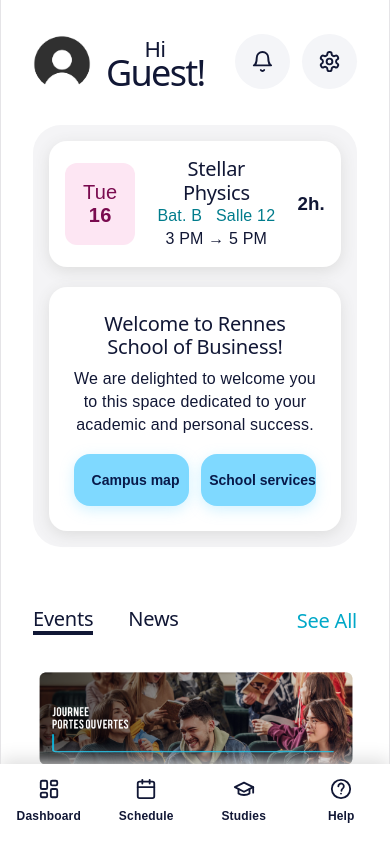
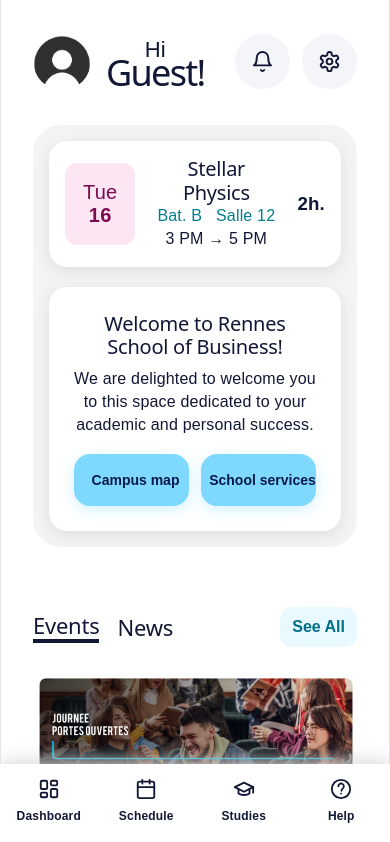
Before and after one commit to TechByAK/figma, a React (Vite) app: page /home in a window 390 px wide. Shown: the top 842 px of the page. Built offline with nearby package versions, Linux system fonts and the light colour scheme.

Commit message:
Fix mobile news header layout

```diff
--- a/src/pages/Home.jsx
+++ b/src/pages/Home.jsx
@@ -66,16 +66,16 @@ function Home() {
       </div>
 
       <div style={eventsHeader}>
-        <div style={{ display: "flex", gap: "35px" }}>
-          <h2 style={{ borderBottom: "4px solid #111735" }}>Events</h2>
-          <h2 style={{ color: "#111735", cursor: "pointer" }} onClick={() => navigate("/news")}>
+        <div style={eventTabs}>
+          <h2 style={activeEventTab}>Events</h2>
+          <h2 style={eventTab} onClick={() => navigate("/news")}>
             News
           </h2>
         </div>
 
-        <h2 style={{ color: "#00a8c8", cursor: "pointer" }} onClick={() => navigate("/news")}>
+        <button style={seeAllButton} onClick={() => navigate("/news")}>
           See All
-        </h2>
+        </button>
       </div>
 
       <img src="/images/event1.png" style={eventImg} />
@@ -134,7 +134,11 @@ const dateBox = { background: "#fde6f3", borderRadius: "12px", padding: "18px",
 const welcomeCard = { background: "white", borderRadius: "18px", padding: "25px", marginTop: "20px", boxShadow: "0 4px 15px #ddd" };
 const welcomeActions = { display: "grid", gridTemplateColumns: "repeat(2, minmax(0, 1fr))", gap: "12px", marginTop: "18px" };
 const welcomeButton = { minHeight: "52px", background:"#7fd9ff", color:"#081a4a", border:"none", borderRadius:"16px", padding:"0 14px", fontSize:"14px", fontWeight:"700", cursor:"pointer", boxShadow:"0 4px 14px rgba(127,217,255,0.35)", display: "flex", alignItems: "center", justifyContent: "center", gap: "8px", whiteSpace: "nowrap" };
-const eventsHeader = { display: "flex", justifyContent: "space-between", alignItems: "center" };
+const eventsHeader = { display: "flex", justifyContent: "space-between", alignItems: "center", gap: "14px", marginBottom: "2px" };
+const eventTabs = { minWidth: 0, display: "flex", alignItems: "center", gap: "18px", flexWrap: "wrap" };
+const activeEventTab = { margin: 0, borderBottom: "4px solid #111735", color: "#111735", fontSize: "22px", lineHeight: 1.2 };
+const eventTab = { margin: 0, color: "#111735", cursor: "pointer", fontSize: "22px", lineHeight: 1.2 };
+const seeAllButton = { flexShrink: 0, minHeight: "40px", border: 0, borderRadius: "12px", background: "#e8faff", color: "#006f86", padding: "0 12px", fontSize: "16px", fontWeight: "800", cursor: "pointer", whiteSpace: "nowrap" };
 const eventImg = { width: "100%", borderRadius: "18px", marginTop: "25px" };
 const bottomNav = { position: "fixed", bottom: 0, left: 0, right: 0, background: "white", display: "grid", gridTemplateColumns: "repeat(4, minmax(0, 1fr))", padding: "14px 0 16px", boxShadow: "0 -4px 18px #ddd", color: "#111735" };
 const navItem = { minWidth: 0, display: "flex", flexDirection: "column", alignItems: "center", gap: "5px", fontSize: "12px", fontWeight: "600", cursor: "pointer" };
--- a/src/pages/News.jsx
+++ b/src/pages/News.jsx
@@ -1,8 +1,27 @@
 import { useNavigate } from "react-router-dom";
 import DesktopLayout from "../components/DesktopLayout";
+import MobilePageLayout from "../components/MobilePageLayout";
+import useScreenSize from "../hooks/useScreenSize";
 
 function News() {
   const navigate = useNavigate();
+  const isDesktop = useScreenSize();
+
+  if (!isDesktop) {
+    return (
+      <MobilePageLayout title="News & Events">
+        <div style={mobileCard}>
+          <h2 style={cardTitle}>Conference with Thibault Cauvin</h2>
+          <p style={cardText}>Upcoming event at Rennes School of Business.</p>
+        </div>
+
+        <div style={mobileCard}>
+          <h2 style={cardTitle}>Student Life Update</h2>
+          <p style={cardText}>New activities and campus events are available.</p>
+        </div>
+      </MobilePageLayout>
+    );
+  }
 
   return (
     <DesktopLayout>
@@ -56,6 +75,27 @@ const card = {
   marginBottom: "20px",
 };
 
+const mobileCard = {
+  background: "#f5f6fa",
+  padding: "18px",
+  borderRadius: "16px",
+  marginBottom: "14px",
+  color: "#111735",
+};
+
+const cardTitle = {
+  margin: "0 0 8px",
+  fontSize: "20px",
+  lineHeight: 1.25,
+  color: "#111735",
+};
+
+const cardText = {
+  margin: 0,
+  lineHeight: 1.5,
+  color: "#111735",
+};
+
 const linkButton = {
   border: 0,
   background: "#081a4a",
```
